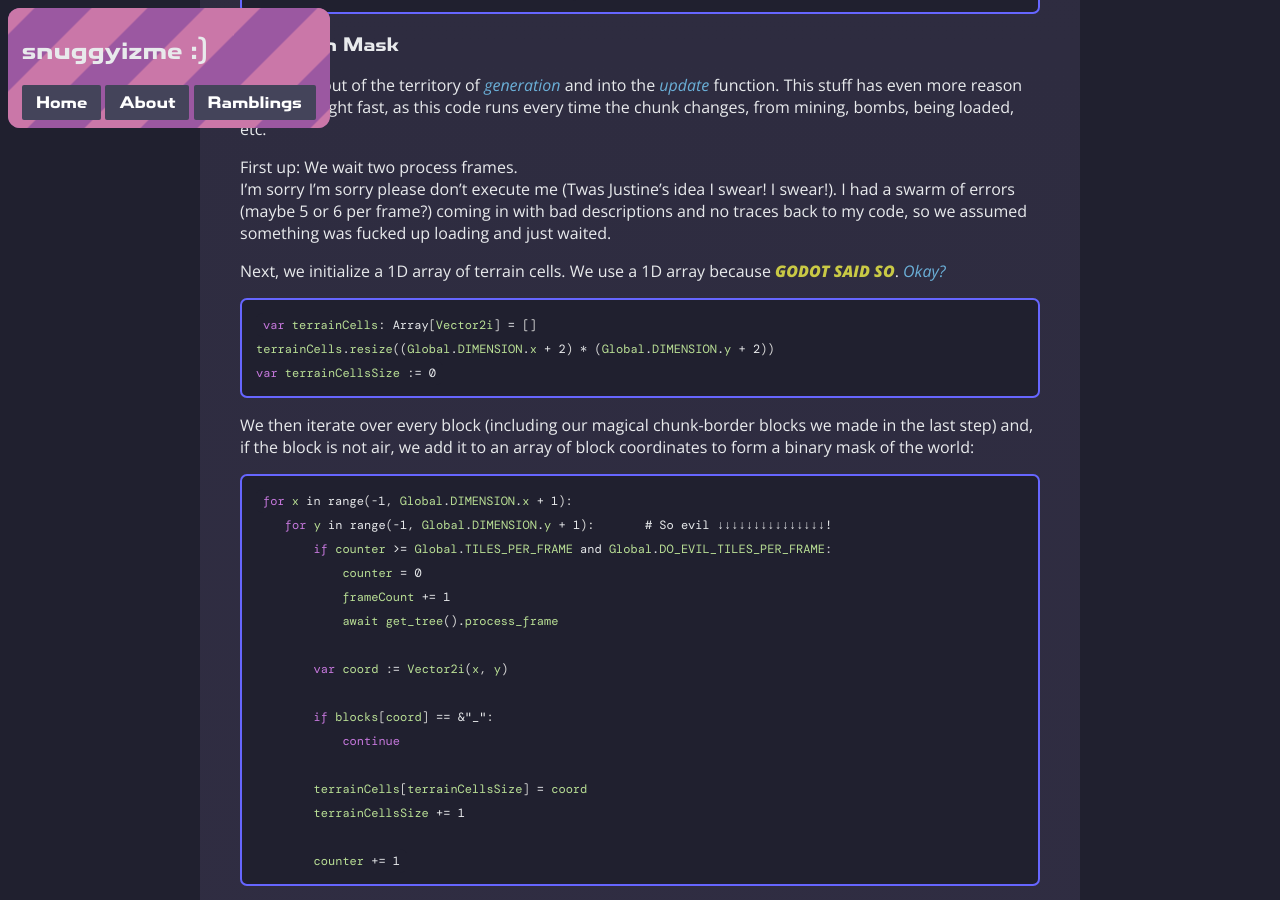
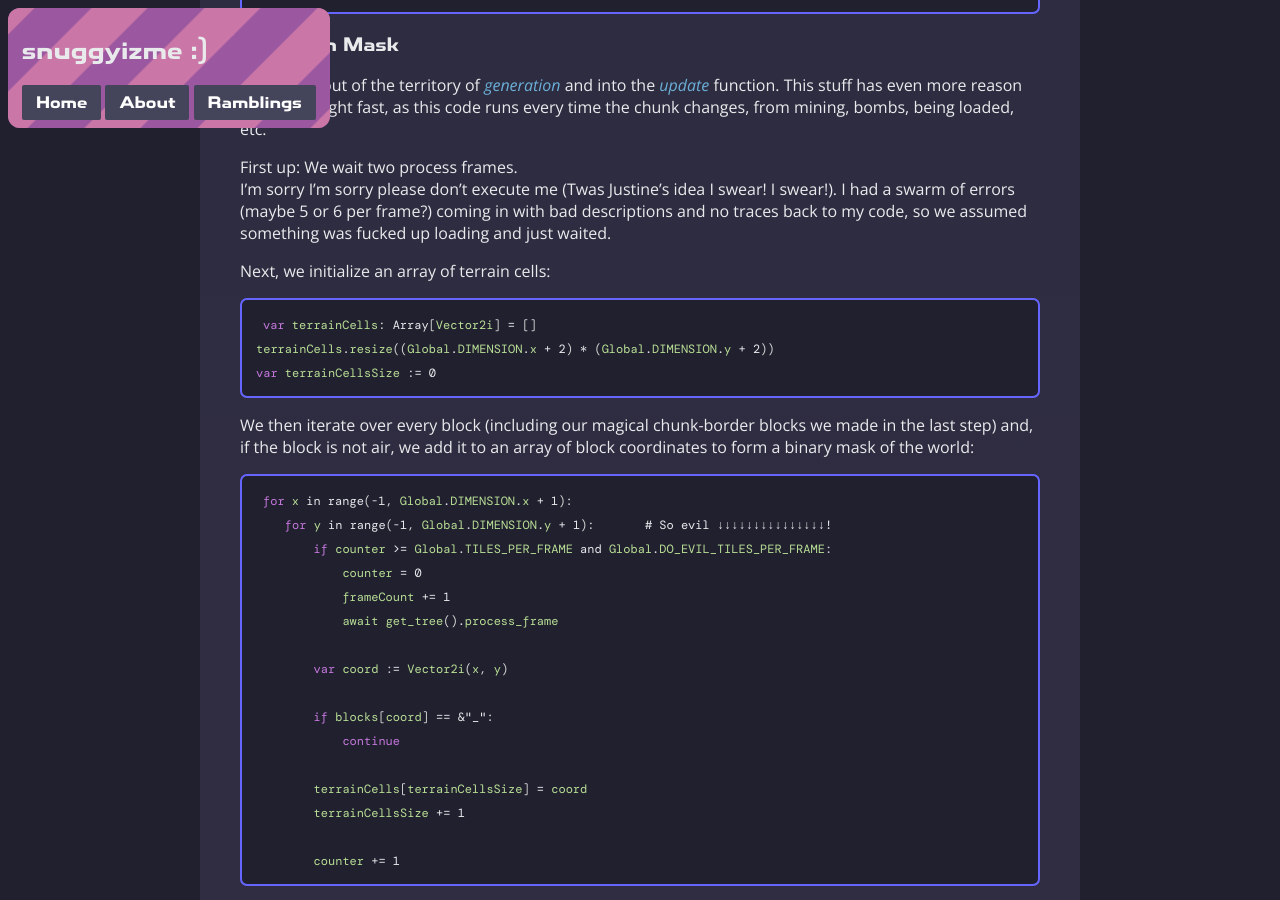
Before and after one commit to snuggyizme/snuggyizme.github.io, a Jekyll site: the page built from ramblings/6.md, in a window 1280 px wide and 900 px high, scrolled down 2750 px. Built offline with Jekyll 4.4.1, drawn with Linux system fonts in a browser that asks for light colours; some web fonts are replaced; a script that is not in the unit is left out.

Commit message:
correction

````diff
--- a/ramblings/6.md
+++ b/ramblings/6.md
@@ -104,7 +104,7 @@ Now we're out of the territory of *generation* and into the *update* function. T
 First up: We wait two process frames.\
 I'm sorry I'm sorry please don't execute me (Twas Justine's idea I swear! I swear!). I had a swarm of errors (maybe 5 or 6 per frame?) coming in with bad descriptions and no traces back to my code, so we assumed something was fucked up loading and just waited.
 
-Next, we initialize a 1D array of terrain cells. We use a 1D array because ***GODOT SAID SO***. *Okay?*
+Next, we initialize an array of terrain cells:
 ```gdscript
 var terrainCells: Array[Vector2i] = []
 terrainCells.resize((Global.DIMENSION.x + 2) * (Global.DIMENSION.y + 2))
````
